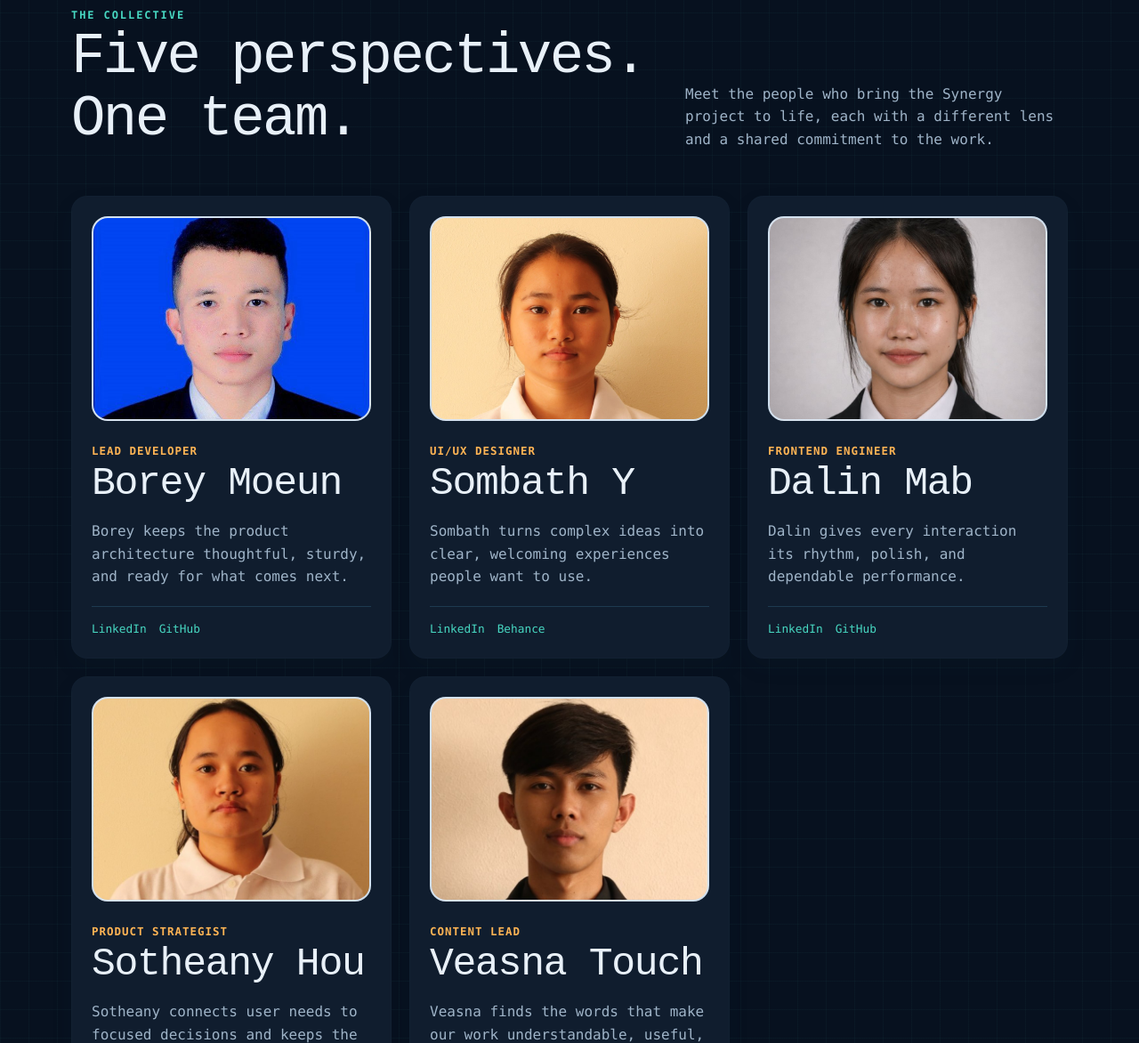
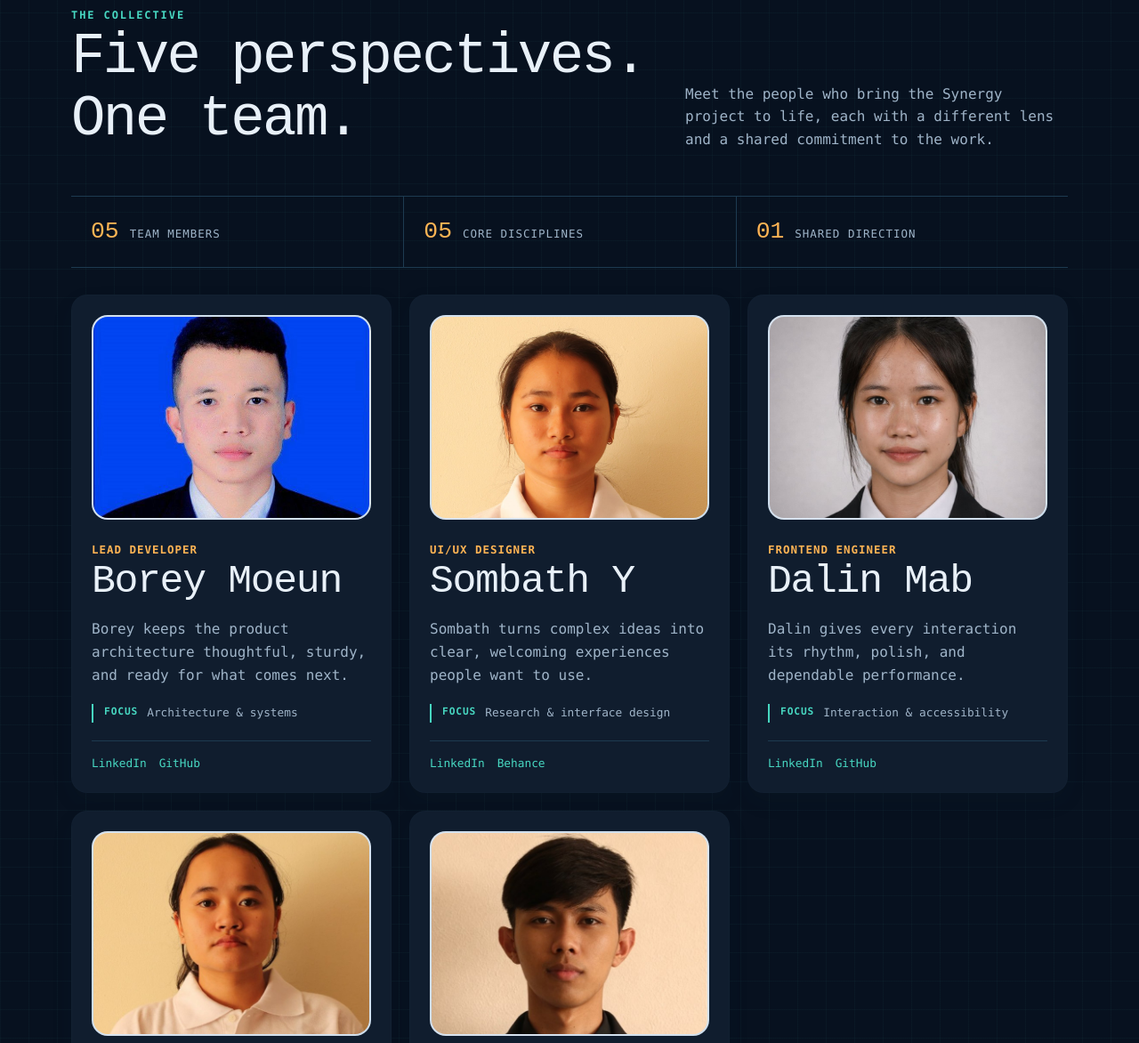
Before and after one commit to PNC-WEP-TEAM2/PNC-Student-Web-Project, a plain HTML site: page pages/members.html in a window 1280 px wide. Shown: the part 146-1318 px from the top of the page at 89% size. Drawn offline with Linux system fonts and the light colour scheme.

Commit message:
refactor/home I desice ui for it #24

```diff
--- a/css/pages/members.css
+++ b/css/pages/members.css
@@ -8,6 +8,39 @@
 
 .members-header p {
     max-width: 430px;
+}
+
+.team-overview {
+    border-bottom: 1px solid var(--line);
+    border-top: 1px solid var(--line);
+    display: grid;
+    grid-template-columns: repeat(3, 1fr);
+    margin-bottom: 30px;
+}
+
+.team-overview div {
+    align-items: baseline;
+    display: flex;
+    gap: 12px;
+    padding: 18px 22px;
+}
+
+.team-overview div + div {
+    border-left: 1px solid var(--line);
+}
+
+.team-overview strong {
+    color: var(--coral);
+    font-family: var(--display);
+    font-size: 1.65rem;
+    font-weight: 500;
+}
+
+.team-overview span {
+    color: var(--muted);
+    font-size: .78rem;
+    letter-spacing: .08em;
+    text-transform: uppercase;
 }
 
 .member-grid {
@@ -61,6 +94,31 @@
     padding-top: 15px;
 }
 
+.member-details {
+    border-left: 2px solid var(--blue);
+    margin: 20px 0 0;
+    padding-left: 12px;
+}
+
+.member-details div {
+    display: flex;
+    gap: 10px;
+}
+
+.member-details dt {
+    color: var(--blue);
+    font-size: .7rem;
+    font-weight: 700;
+    letter-spacing: .08em;
+    text-transform: uppercase;
+}
+
+.member-details dd {
+    color: var(--muted);
+    font-size: .8rem;
+    margin: 0;
+}
+
 .member-card .social-links a {
     color: var(--blue);
 }
@@ -77,6 +135,15 @@
         display: grid;
     }
 
+    .team-overview {
+        grid-template-columns: 1fr;
+    }
+
+    .team-overview div + div {
+        border-left: 0;
+        border-top: 1px solid var(--line);
+    }
+
     .member-grid {
         display: grid;
         grid-template-columns: repeat(2, 1fr);
--- a/pages/members.html
+++ b/pages/members.html
@@ -35,11 +35,17 @@
                 <p>Meet the people who bring the Synergy project to life, each with a different lens and a shared
                     commitment to the work.</p>
             </div>
+                <section class="team-overview" aria-label="Team overview">
+                <div><strong>05</strong><span>team members</span></div>
+                <div><strong>05</strong><span>core disciplines</span></div>
+                <div><strong>01</strong><span>shared direction</span></div>
+                </section>
             <div class="member-grid">
                 <article class="member-card"><img class="avatar" src="./img/Borey.jpg"
                         alt="Borey Moeun"><span class="member-role">Lead Developer</span>
                     <h2>Borey Moeun</h2>
                     <p>Borey keeps the product architecture thoughtful, sturdy, and ready for what comes next.</p>
+                    <dl class="member-details"><div><dt>Focus</dt><dd>Architecture &amp; systems</dd></div></dl>
                     <div class="social-links"><a href="https://linkedin.com">LinkedIn</a><a
                             href="https://github.com">GitHub</a></div>
                 </article>
@@ -47,6 +53,7 @@
                         alt="Sombath Y"><span class="member-role">UI/UX Designer</span>
                     <h2>Sombath Y</h2>
                     <p>Sombath turns complex ideas into clear, welcoming experiences people want to use.</p>
+                    <dl class="member-details"><div><dt>Focus</dt><dd>Research &amp; interface design</dd></div></dl>
                     <div class="social-links"><a href="https://linkedin.com">LinkedIn</a><a
                             href="https://behance.net">Behance</a></div>
                 </article>
@@ -54,6 +61,7 @@
                         alt="Dalin Mab"><span class="member-role">Frontend Engineer</span>
                     <h2>Dalin Mab</h2>
                     <p>Dalin gives every interaction its rhythm, polish, and dependable performance.</p>
+                    <dl class="member-details"><div><dt>Focus</dt><dd>Interaction &amp; accessibility</dd></div></dl>
                     <div class="social-links"><a href="https://linkedin.com">LinkedIn</a><a
                             href="https://github.com">GitHub</a></div>
                 </article>
@@ -61,6 +69,7 @@
                         alt="Sotheany Hou"><span class="member-role">Product Strategist</span>
                     <h2>Sotheany Hou</h2>
                     <p>Sotheany connects user needs to focused decisions and keeps the bigger picture in view.</p>
+                    <dl class="member-details"><div><dt>Focus</dt><dd>Goals &amp; product direction</dd></div></dl>
                     <div class="social-links"><a href="https://linkedin.com">LinkedIn</a><a
                             href="https://linkedin.com">LinkedIn</a></div>
                 </article>
@@ -68,6 +77,7 @@
                         alt="Veasna Touch"><span class="member-role">Content Lead</span>
                     <h2>Veasna Touch</h2>
                     <p>Veasna finds the words that make our work understandable, useful, and memorable.</p>
+                    <dl class="member-details"><div><dt>Focus</dt><dd>Voice &amp; communication</dd></div></dl>
                     <div class="social-links"><a href="https://linkedin.com">LinkedIn</a><a
                             href="https://medium.com">Medium</a></div>
                 </article>
```
